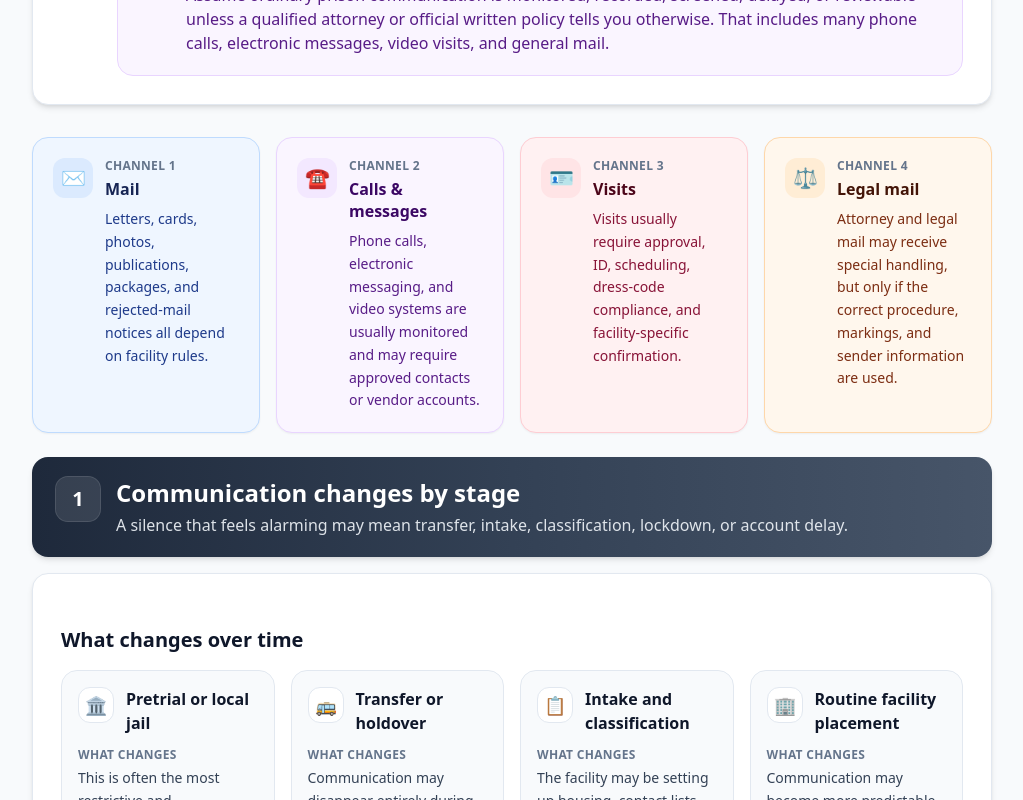
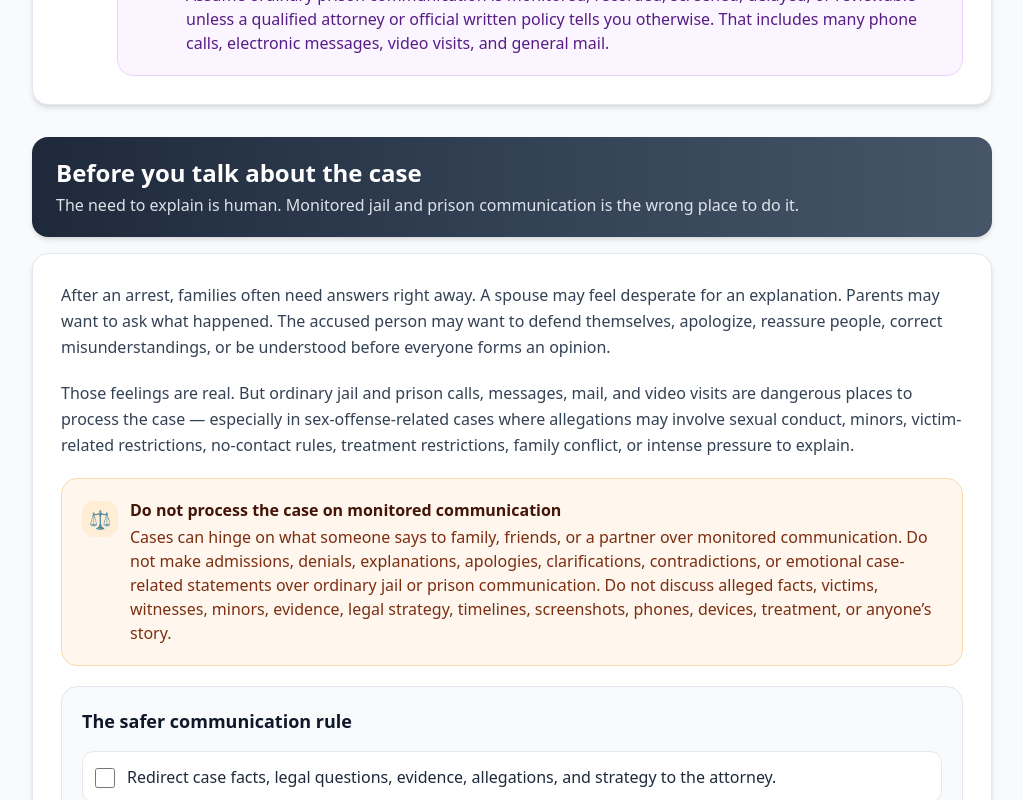
Before and after one commit to projectsolarrecon/Solar, a React (Vite) app: page /resources/resource-guide-sandbox in a window 1280 px wide. Shown: the part 1020-1820 px from the top of the page, without its empty margins (128-1151 px from the left). Built offline with nearby package versions, Linux system fonts and the light colour scheme.

Commit message:
Update ResourceGuideSandbox.tsx

```diff
--- a/src/pages/resources/ResourceGuideSandbox.tsx
+++ b/src/pages/resources/ResourceGuideSandbox.tsx
@@ -120,6 +120,89 @@ export default function ResourceGuideSandbox(): JSX.Element {
           </GuideCallout>
         </GuideIntro>
 
+        <GuideSectionHeader
+          id="case-talk"
+          title="Before you talk about the case"
+          subtitle="The need to explain is human. Monitored jail and prison communication is the wrong place to do it."
+        />
+
+        <GuideSectionCard>
+          <p className="text-slate-700 leading-relaxed">
+            After an arrest, families often need answers right away. A spouse may
+            feel desperate for an explanation. Parents may want to ask what
+            happened. The accused person may want to defend themselves, apologize,
+            reassure people, correct misunderstandings, or be understood before
+            everyone forms an opinion.
+          </p>
+
+          <p className="mt-4 text-slate-700 leading-relaxed">
+            Those feelings are real. But ordinary jail and prison calls,
+            messages, mail, and video visits are dangerous places to process the
+            case — especially in sex-offense-related cases where allegations may
+            involve sexual conduct, minors, victim-related restrictions,
+            no-contact rules, treatment restrictions, family conflict, or intense
+            pressure to explain.
+          </p>
+
+          <GuideCallout
+            tone="legal"
+            icon="⚖️"
+            title="Do not process the case on monitored communication"
+          >
+            <p>
+              Cases can hinge on what someone says to family, friends, or a
+              partner over monitored communication. Do not make admissions,
+              denials, explanations, apologies, clarifications, contradictions,
+              or emotional case-related statements over ordinary jail or prison
+              communication. Do not discuss alleged facts, victims, witnesses,
+              minors, evidence, legal strategy, timelines, screenshots, phones,
+              devices, treatment, or anyone’s story.
+            </p>
+          </GuideCallout>
+
+          <GuideChecklist
+            id="case-talk-boundaries"
+            title="The safer communication rule"
+            columns={1}
+            items={[
+              {
+                id: "redirect-case",
+                label:
+                  "Redirect case facts, legal questions, evidence, allegations, and strategy to the attorney.",
+              },
+              {
+                id: "avoid-story-work",
+                label:
+                  "Do not use ordinary calls, mail, messages, or video visits to build a timeline, compare stories, explain what happened, pressure anyone, or ask someone what they remember.",
+              },
+              {
+                id: "avoid-minor-victim-witness-topics",
+                label:
+                  "Do not discuss victims, witnesses, minors, alleged conduct, no-contact rules, or family conflict tied to the allegations.",
+              },
+              {
+                id: "safe-topics",
+                label:
+                  "Use ordinary communication for emotional support, health, logistics, daily life, family stability, release planning, and calm grounding.",
+              },
+              {
+                id: "silence-nuance",
+                label:
+                  "The point is not total silence. The better rule is: do not discuss case facts or legal strategy on monitored communication.",
+              },
+            ]}
+          />
+
+          <GuideCallout tone="family" icon="🤝" title="What you can say instead">
+            <p>
+              Try: “I care about you. I know you want to explain. Please save
+              anything about the case for your lawyer. We can talk about how you
+              are doing, what you need, what I can safely help with, and how to
+              keep things steady.”
+            </p>
+          </GuideCallout>
+        </GuideSectionCard>
+
         <OverviewCards
           columns={4}
           cards={[
@@ -228,7 +311,6 @@ export default function ResourceGuideSandbox(): JSX.Element {
             </p>
           </GuideCallout>
         </GuideSectionCard>
-
 <GuideSectionHeader
           id="verify"
           number="2"
@@ -284,7 +366,8 @@ export default function ResourceGuideSandbox(): JSX.Element {
         />
 
         <GuideSectionCard>
-          <p className="text-slate-700 leading-relaxed">
+          <div className="space-y-5 text-base leading-relaxed [&_p]:!text-base [&_p]:!leading-relaxed [&_li]:!text-base [&_li]:!leading-relaxed [&_span]:!text-base">
+            <p className="text-slate-700">
               Mail is often the most durable form of connection because it gives
               the incarcerated person something they can reread. It can also be
               slow, screened, rejected, copied, scanned, returned, or delayed. A
@@ -341,7 +424,7 @@ export default function ResourceGuideSandbox(): JSX.Element {
 
             <SoftDivider />
 
-          <p className="text-slate-700 leading-relaxed">
+            <p className="text-slate-700">
               Legal mail is different from ordinary mail, but it is not magic. It
               usually requires clear attorney identification, correct markings, and
               facility-specific handling. If legal mail is not marked or handled
@@ -356,6 +439,7 @@ export default function ResourceGuideSandbox(): JSX.Element {
                 should happen and verify the facility’s special-mail procedure.
               </p>
             </GuideCallout>
+          </div>
         </GuideSectionCard>
 
         <GuideSectionHeader
@@ -366,7 +450,8 @@ export default function ResourceGuideSandbox(): JSX.Element {
         />
 
         <GuideSectionCard>
-          <p className="text-slate-700 leading-relaxed">
+          <div className="space-y-5 text-base leading-relaxed [&_p]:!text-base [&_p]:!leading-relaxed [&_li]:!text-base [&_li]:!leading-relaxed [&_span]:!text-base">
+            <p className="text-slate-700">
               Phone calls, electronic messaging, tablets, and video visits can help
               families stay connected, but they are built inside correctional
               systems. They may require approved contacts, account funding, vendor
@@ -429,6 +514,7 @@ export default function ResourceGuideSandbox(): JSX.Element {
                 your attorney.”
               </p>
             </GuideCallout>
+          </div>
         </GuideSectionCard>
 
         <GuideSectionHeader
@@ -495,7 +581,6 @@ export default function ResourceGuideSandbox(): JSX.Element {
             </p>
           </GuideCallout>
         </GuideSectionCard>
-
 <GuideSectionHeader
           id="scripts-offline"
           number="6"
```
Lines whose indentation alone changed are shown as unchanged.
